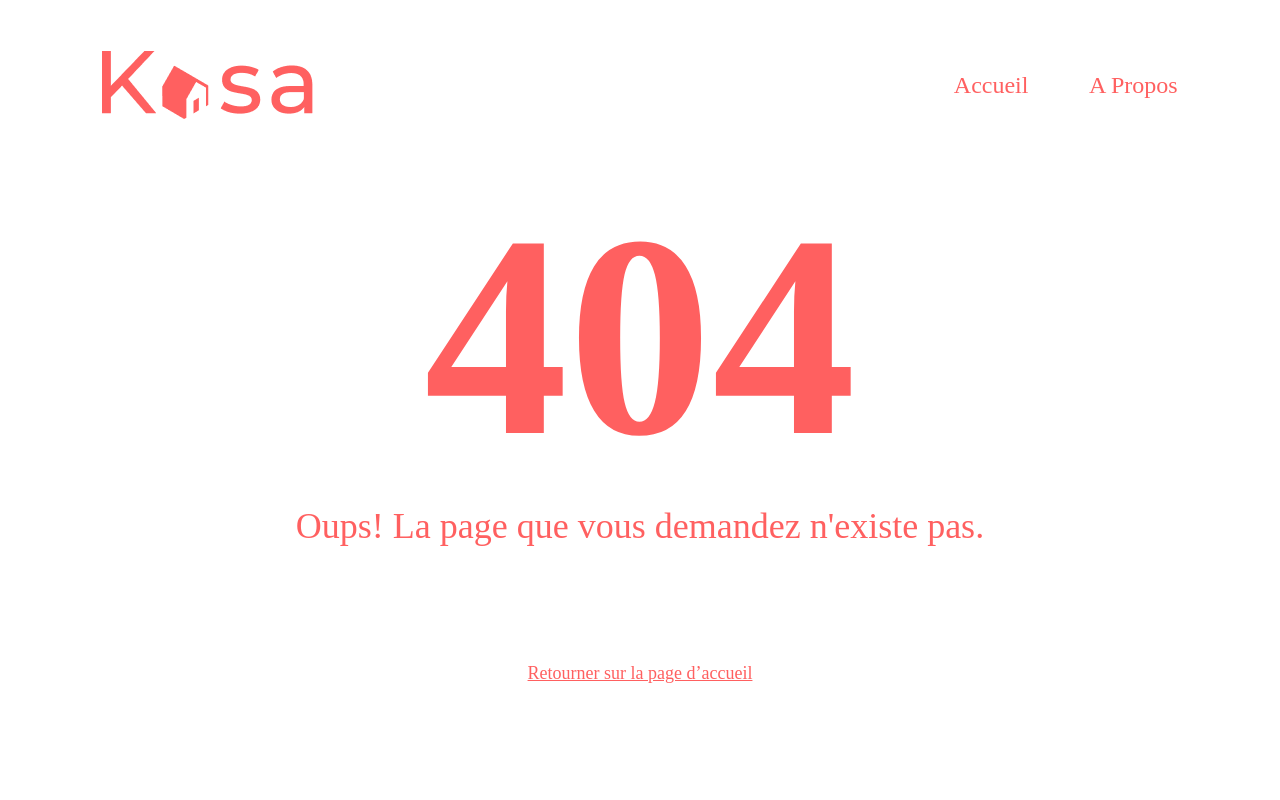
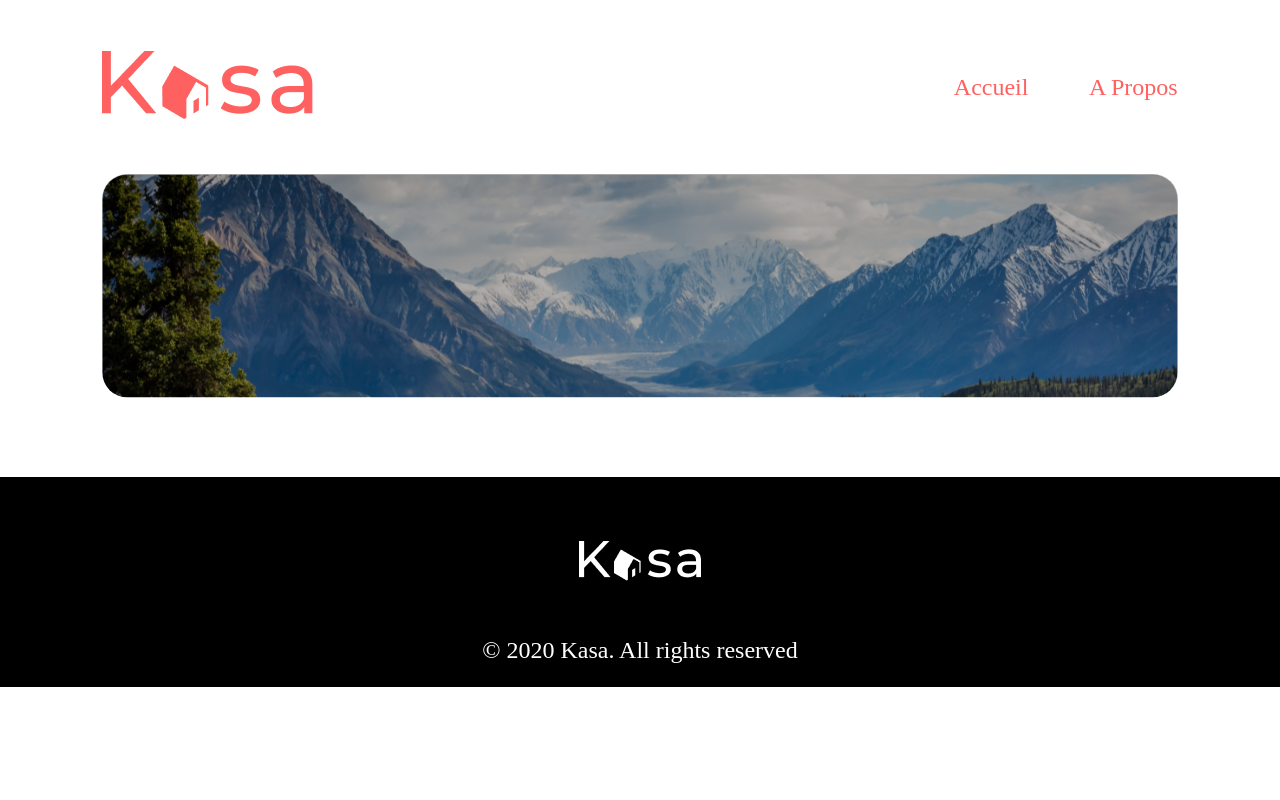
Before and after one commit to cmswa/CedricMICHEL_11_22072022, a React (Create React App) app: page /about in a window 1280 px wide. Before the commit this address had no page. Shown: the top 800 px of the page. Built offline with nearby package versions, Linux system fonts and the light colour scheme.

Commit message:
bannière about

```diff
--- a/src/App.js
+++ b/src/App.js
@@ -1,7 +1,8 @@
 import './App.css';
 import Home from './pages/Home';
-import { Routes, Route } from 'react-router-dom'
-import NotFound from './pages/Notfound'
+import { Routes, Route } from 'react-router-dom';
+import NotFound from './pages/Notfound';
+import About from './pages/About';
 
 function App() {
   return (
@@ -9,6 +10,7 @@ function App() {
       <Routes>
         <Route path='/' element={<Home />} />
         <Route path='*' element={<NotFound />} />
+        <Route path='about' element={<About />} />
       </Routes>
     </div>
   );
--- /dev/null
+++ b/src/Components/AboutBanner/AboutBanner.css
@@ -0,0 +1,25 @@
+.aboutBanner {
+    height: 223px;
+    margin: 4% 8%;
+    border-radius: 25px;
+    position: relative;
+}
+
+.aboutBanner__img {
+    width: 100%;
+    height: 100%;
+    border-radius: 25px;
+    position: absolute;
+    top: 50%;
+    left: 50%;
+    transform: translate(-50%, -50%);
+    z-index: -1;
+}
+
+.aboutBanner__layer {
+    background: #000000;
+    mix-blend-mode: darken;
+    opacity: 0.3;
+    border-radius: 25px;
+    height: 100%;
+}
--- /dev/null
+++ b/src/Components/AboutBanner/AboutBanner.js
@@ -0,0 +1,12 @@
+import React from 'react';
+import AboutBannerImg from '../../assets/img/about.png';
+import './AboutBanner.css';
+
+export default function AboutBanner() {
+    return (
+        <section className="aboutBanner">
+            <img src={AboutBannerImg} alt="bannière" className="aboutBanner__img" />
+            <div className="aboutBanner__layer"></div>
+        </section>
+    )
+}
--- a/src/Components/Header/Header.css
+++ b/src/Components/Header/Header.css
@@ -8,17 +8,18 @@
 
 .nav {
     width: 100%;
+    display: flex;
+    justify-content: flex-end;
 }
 
-.nav__ul {
+.nav a {
     font-family: Montserrat;
     font-size: 24px;
     font-weight: 500;
     line-height: 34px;
     letter-spacing: 0em;
     color: #ff6060;
-    display: flex;
-    justify-content: flex-end;
+    text-decoration: none;
 }
 
 .nav-home {
--- a/src/Components/Header/Header.js
+++ b/src/Components/Header/Header.js
@@ -2,17 +2,16 @@ import React from 'react'
 import Logo from '../../assets/icons/LOGO.png'
 import './Header.css'
 import { v4 as uuidv4 } from 'uuid';
+import { Link } from "react-router-dom";
 
 export default function Header() {
   return (
     <header className='header'>
-        <img src={Logo} alt="Kasa" />
-        <div className='nav' >
-          <ul className='nav__ul'>
-            <li className="nav-home">Accueil</li>
-            <li className="nav-about">A Propos</li>
-          </ul>
-        </div>
+      <Link to="/"><img src={Logo} alt="Kasa" /></Link>
+      <nav className='nav'>
+        <Link className="nav-home" to='/'>Accueil</Link>
+        <Link className="nav-about" to='/about'>A Propos</Link>
+      </nav>
 
     </header>
   )
--- /dev/null
+++ b/src/pages/About.js
@@ -0,0 +1,14 @@
+import React from 'react'
+import Header from '../Components/Header/Header';
+import AboutBanner from '../Components/AboutBanner/AboutBanner';
+import Footer from '../Components/Footer/Footer'
+
+export default function About() {
+    return (
+        <div>
+            < Header />
+            < AboutBanner />
+            < Footer />
+        </div>
+    )
+}
```
Also changed, not shown: src/assets/img/about.png (renamed from src/assets/img/footer.png), src/assets/img/aboutMob.png (renamed from src/assets/img/footerMob.png).
